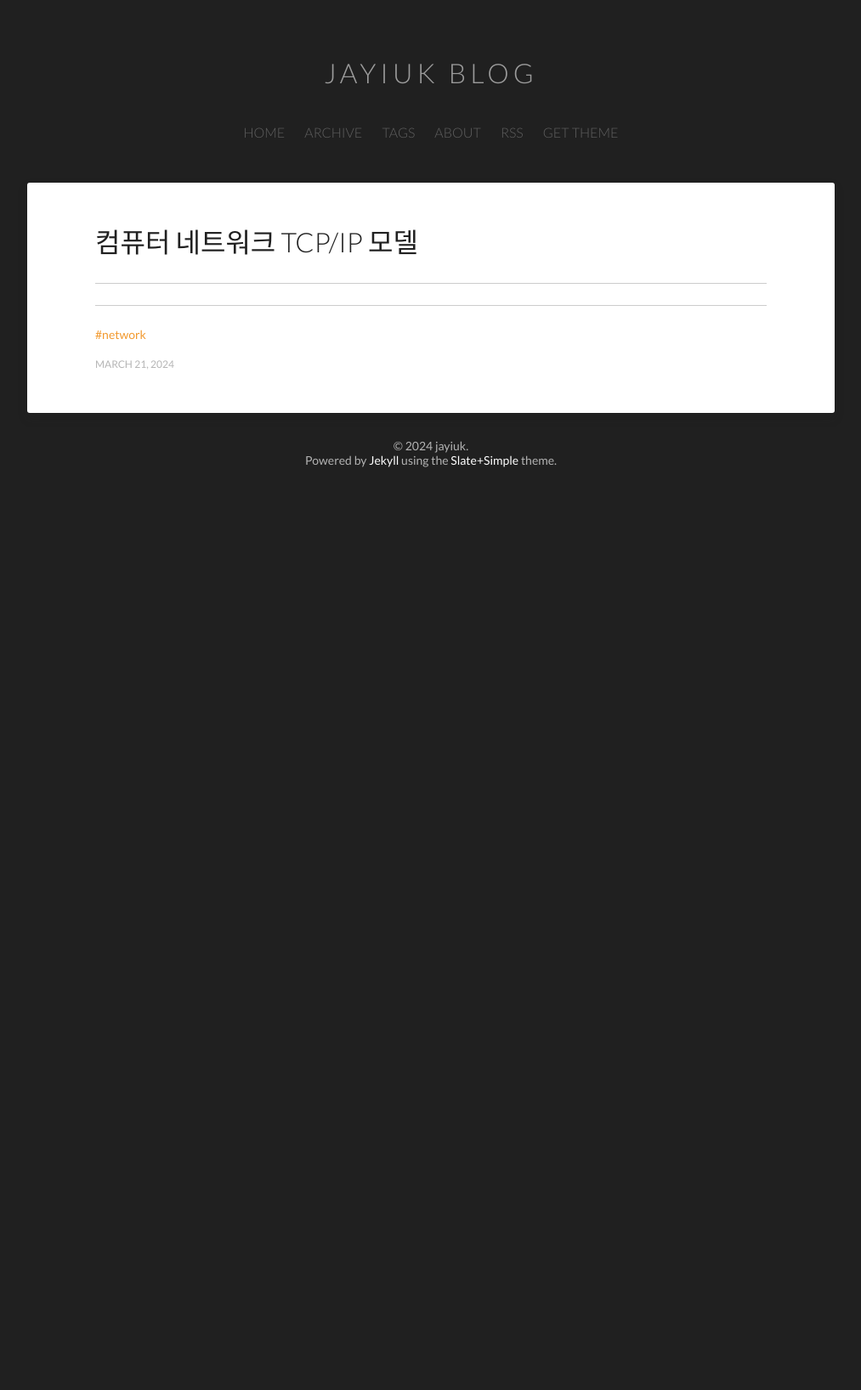
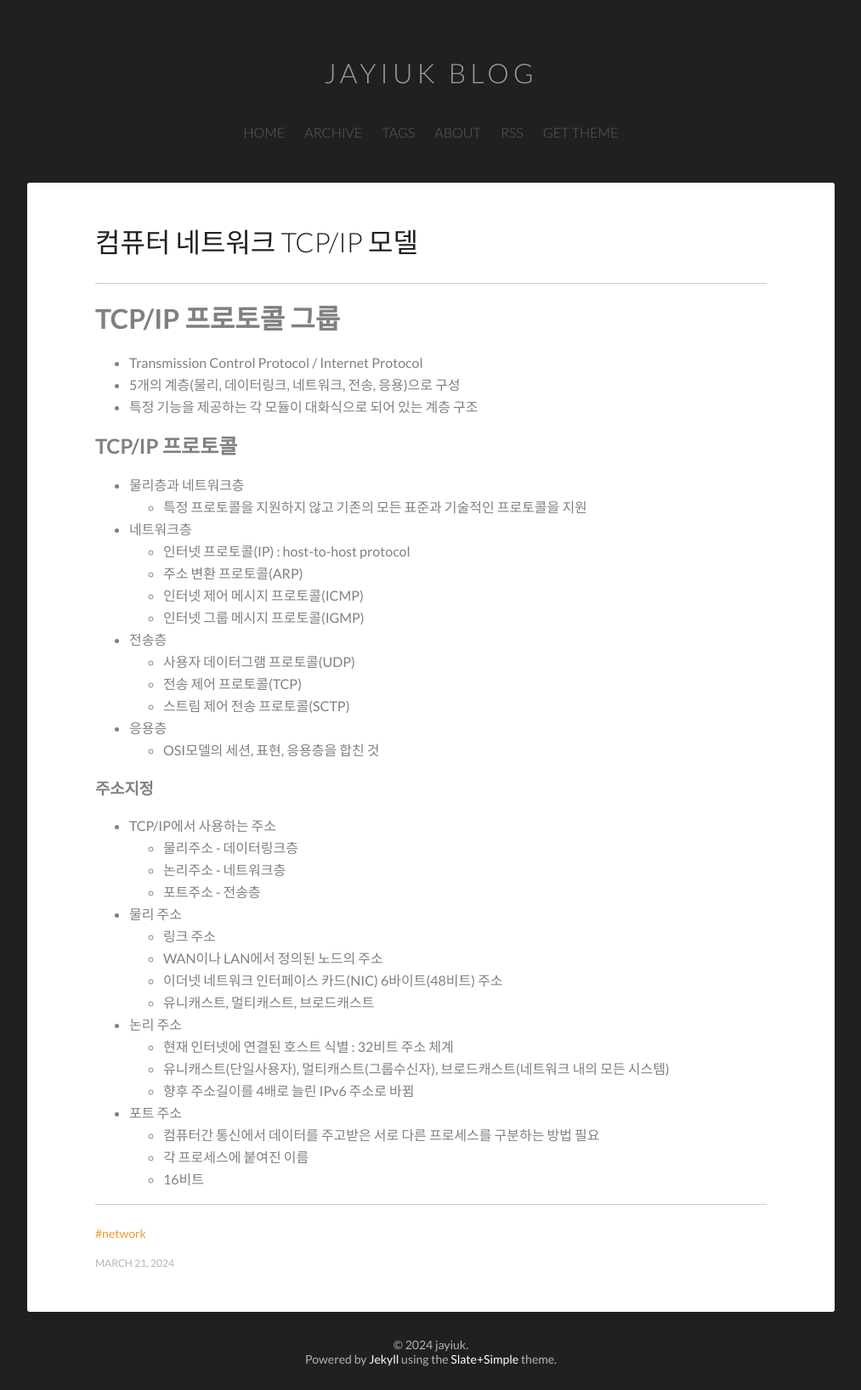
Before and after one commit to jayiuk/jayiuk.github.io, a Jekyll site: the page built from _posts/2024-03-21-com_network_TCP.md, in a window 1280 px wide. Shown: the whole page at 85% size, without its empty margins (133-1146 px from the left). Built offline with Jekyll 4.4.1, drawn with Linux system fonts in a browser that asks for light colours; comment, search, counter and statistics services are not loaded; before the commit the page ends 900 px from its top, so only the background shows below that.

Commit message:
TCP/IP프로토콜

```diff
--- a/_posts/2024-03-21-com_network_TCP.md
+++ b/_posts/2024-03-21-com_network_TCP.md
@@ -5,3 +5,51 @@ title : 컴퓨터 네트워크 TCP/IP 모델
 tags : [network]
 date-string : March 21, 2024
 ---
+
+# TCP/IP 프로토콜 그룹
+- Transmission Control Protocol / Internet Protocol
+- 5개의 계층(물리, 데이터링크, 네트워크, 전송, 응용)으로 구성
+- 특정 기능을 제공하는 각 모듈이 대화식으로 되어 있는 계층 구조
+
+## TCP/IP 프로토콜
+- 물리층과 네트워크층
+  - 특정 프로토콜을 지원하지 않고 기존의 모든 표준과 기술적인 프로토콜을 지원
+
+
+- 네트워크층
+  - 인터넷 프로토콜(IP) : host-to-host protocol
+  - 주소 변환 프로토콜(ARP)
+  - 인터넷 제어 메시지 프로토콜(ICMP)
+  - 인터넷 그룹 메시지 프로토콜(IGMP)
+
+
+- 전송층
+  - 사용자 데이터그램 프로토콜(UDP)
+  - 전송 제어 프로토콜(TCP)
+  - 스트림 제어 전송 프로토콜(SCTP)
+
+- 응용층
+  - OSI모델의 세션, 표현, 응용층을 합친 것
+
+
+### 주소지정
+- TCP/IP에서 사용하는 주소
+  - 물리주소 - 데이터링크층
+  - 논리주소 - 네트워크층
+  - 포트주소 - 전송층
+
+- 물리 주소
+  - 링크 주소
+  - WAN이나 LAN에서 정의된 노드의 주소
+  - 이더넷 네트워크 인터페이스 카드(NIC) 6바이트(48비트) 주소
+  - 유니캐스트, 멀티캐스트, 브로드캐스트
+
+- 논리 주소
+  - 현재 인터넷에 연결된 호스트 식별 : 32비트 주소 체계
+  - 유니캐스트(단일사용자), 멀티캐스트(그룹수신자), 브로드캐스트(네트워크 내의 모든 시스템)
+  - 향후 주소길이를 4배로 늘린 IPv6 주소로 바뀜
+
+- 포트 주소
+  - 컴퓨터간 통신에서 데이터를 주고받은 서로 다른 프로세스를 구분하는 방법 필요
+  - 각 프로세스에 붙여진 이름
+  - 16비트
```
